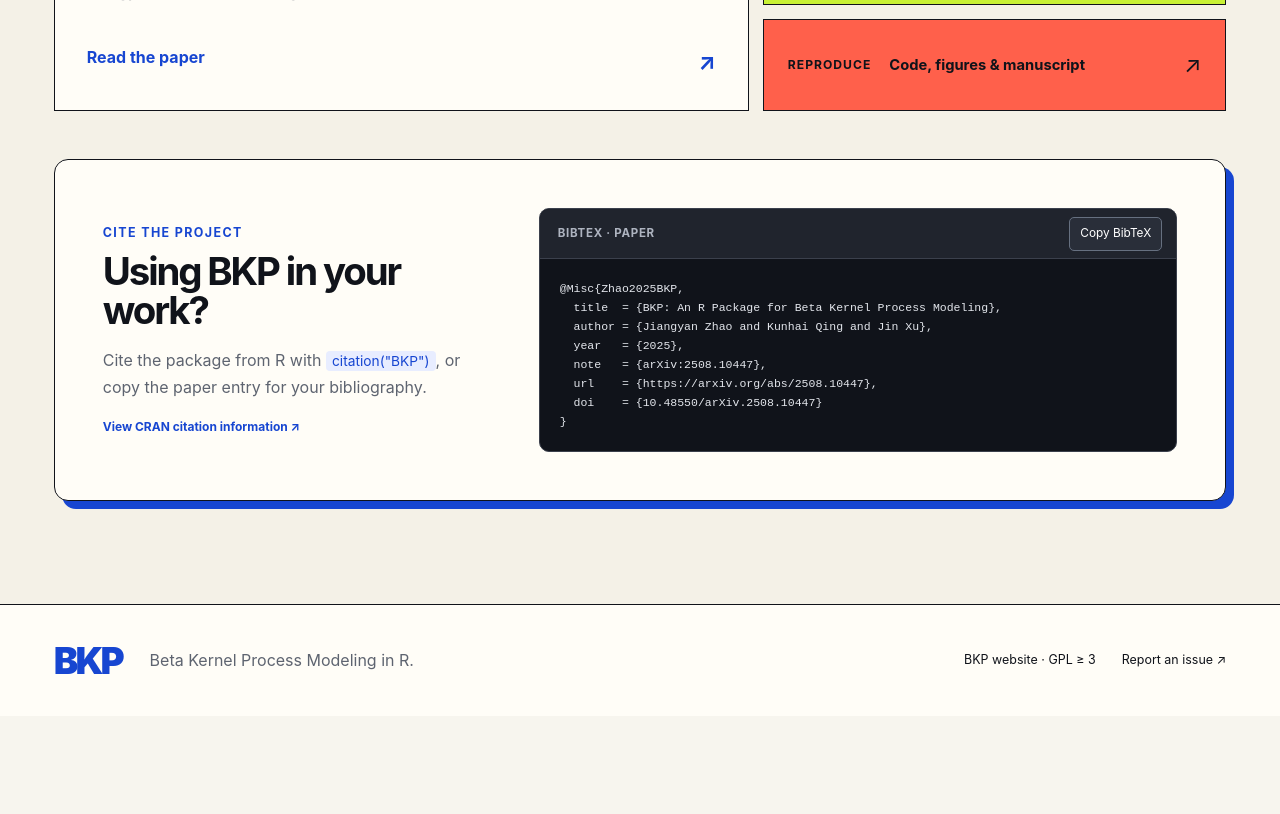
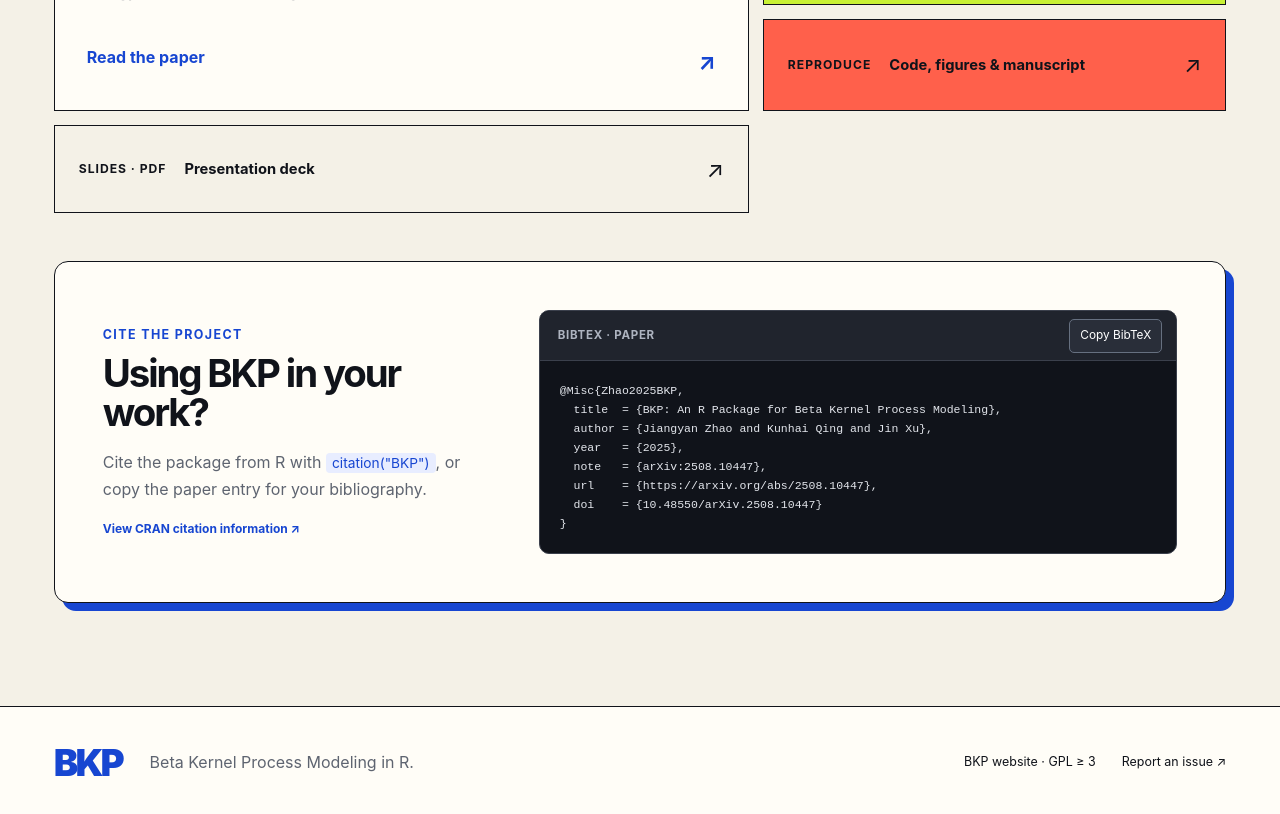
Before and after one commit to Jiangyan-Zhao/BKP-website, a React (Vite) app: page / in a window 1280 px wide. Shown: the part 5500-6314 px from the top of the page. Before the commit the page ends 6216 px from the top, so only its background shows below. Built offline with nearby package versions, Linux system fonts and the light colour scheme.

Commit message:
Fix resource layout and add slides

```diff
--- a/src/App.tsx
+++ b/src/App.tsx
@@ -1004,6 +1004,9 @@
           <a className="resource-card coral" href="https://github.com/Jiangyan-Zhao/BKP-paper" target="_blank" rel="noreferrer">
             <span>Reproduce</span><b>Code, figures & manuscript</b><i>↗</i>
           </a>
+          <a className="resource-card soft" href="https://github.com/Jiangyan-Zhao/BKP-paper/blob/master/slides/BKP_Slides.pdf" target="_blank" rel="noreferrer">
+            <span>Slides · PDF</span><b>Presentation deck</b><i>↗</i>
+          </a>
         </aside>
         <CitationPanel />
       </section>
```
